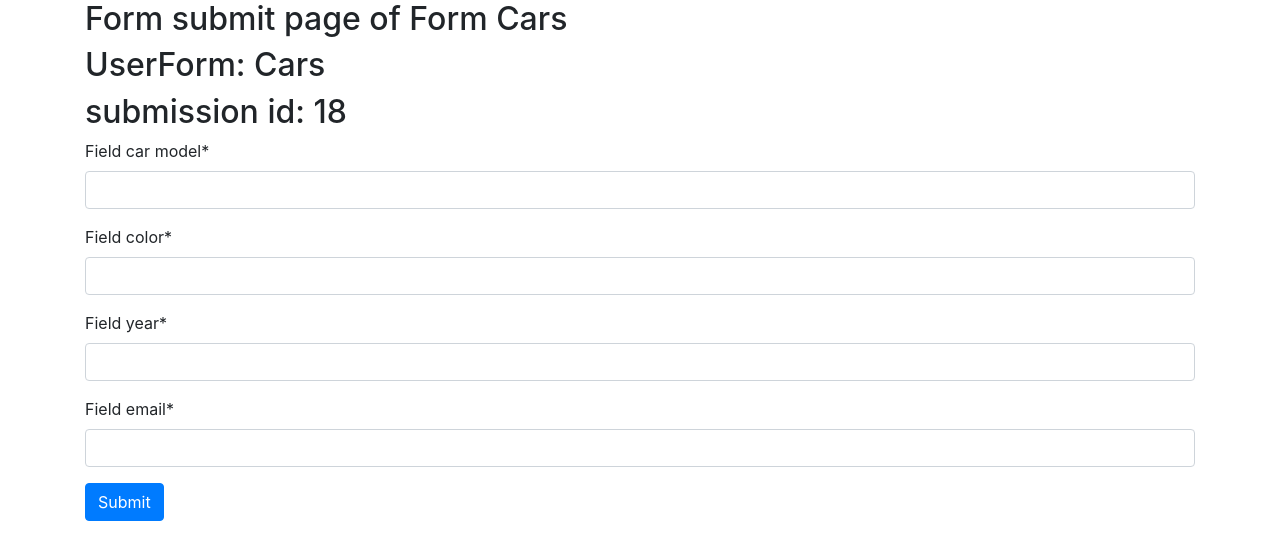
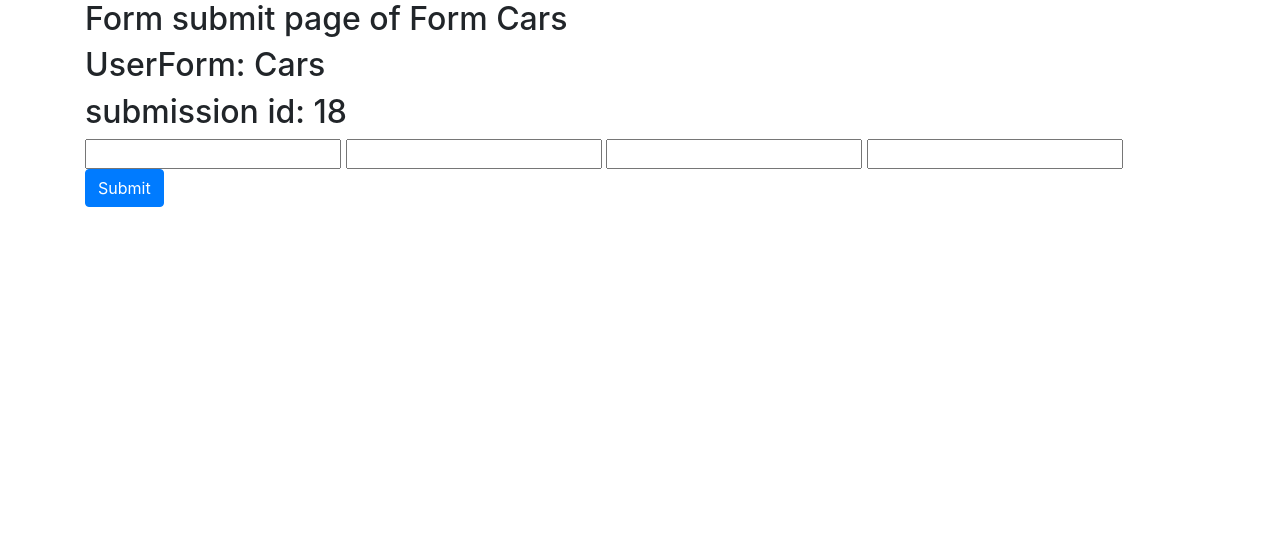
Before and after one commit to YardenKatz/form_builder, a Django app: page /form_builder/form_submit/12 in a window 1280 px wide. Shown: the part 56-616 px from the top of the page. Run offline with Django 3.2, Linux system fonts and the light colour scheme; data comes from the database, SQL or seed files in the repository; both versions use the stored data as it was after the commit; some libraries are stand-ins or nearby versions.

Commit message:
submit works successfully
visual design issues

```diff
--- a/form_creator/models.py
+++ b/form_creator/models.py
@@ -63,7 +63,7 @@ class FieldSubmission(models.Model):
 	# 	on_delete=models.CASCADE)
 	# submission_id = models.PositiveIntegerField()
 	submission = models.ForeignKey(Submissions, on_delete=models.CASCADE, related_name='field_set')
-	field_id = models.OneToOneField(FormField, on_delete=models.CASCADE)
+	field_id = models.ForeignKey(FormField, on_delete=models.CASCADE)
 	data = models.TextField()
 
 	# def __str__(self):
--- a/form_creator/templates/form_submit.html
+++ b/form_creator/templates/form_submit.html
@@ -1,7 +1,7 @@
 {% extends 'base.html' %}
 <!-- {% load crispy_forms_tags %} -->
 <!-- {% load staticfiles %} -->
-<!-- <table class="col-md-9" style="margin-left: 10px;"> -->
+<table class="col-md-9" style="margin-left: 10px;">
 <!-- {{ formset.management_form|crispy }} -->
 
 {% block title %}
@@ -17,10 +17,13 @@
 	<form method="POST">
 		{% csrf_token %}
 		{% for field in form.get_data_fields %}
-		<!-- TODO: change to correct label -->
-			<!-- {{ field.label_tag}}  -->
-			{{ field|as_crispy_field }}
-		{% endfor %}
+			<!-- <tr class="{% cycle 'row1' 'row2' %} formset_row-{{ formset.prefix }}"> -->
+			<tr>
+			<!-- TODO: change to correct label -->
+				<!-- {{ field.label_tag}}  -->
+				<td>{{ field }}</td>
+			{% endfor %}
+		</tr>
 		<button type="submit" class="btn btn-primary">Submit</button>
 	</form>
 
```
Also changed, not shown: db.sqlite3, form_creator/migrations/0008_auto_20190716_1151.py (added).
